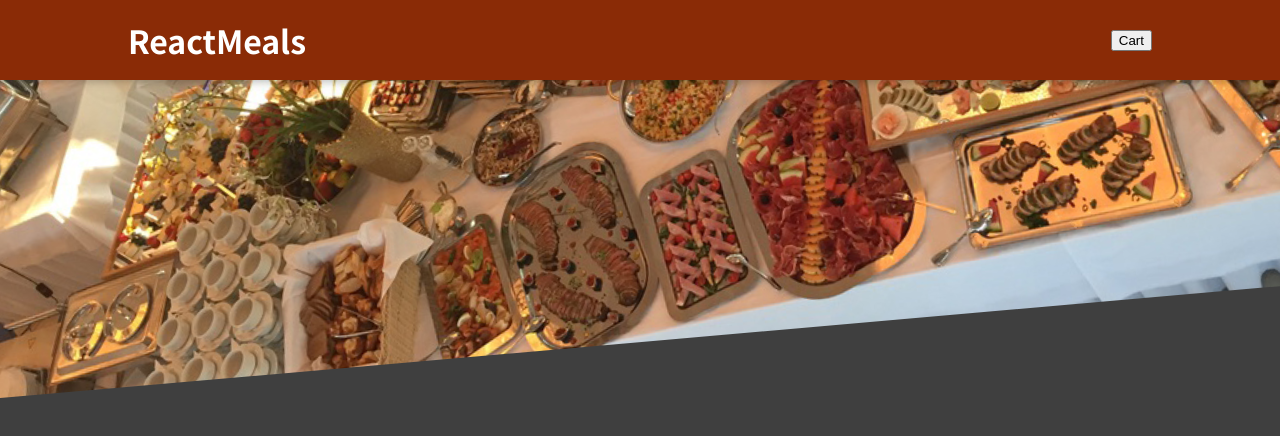
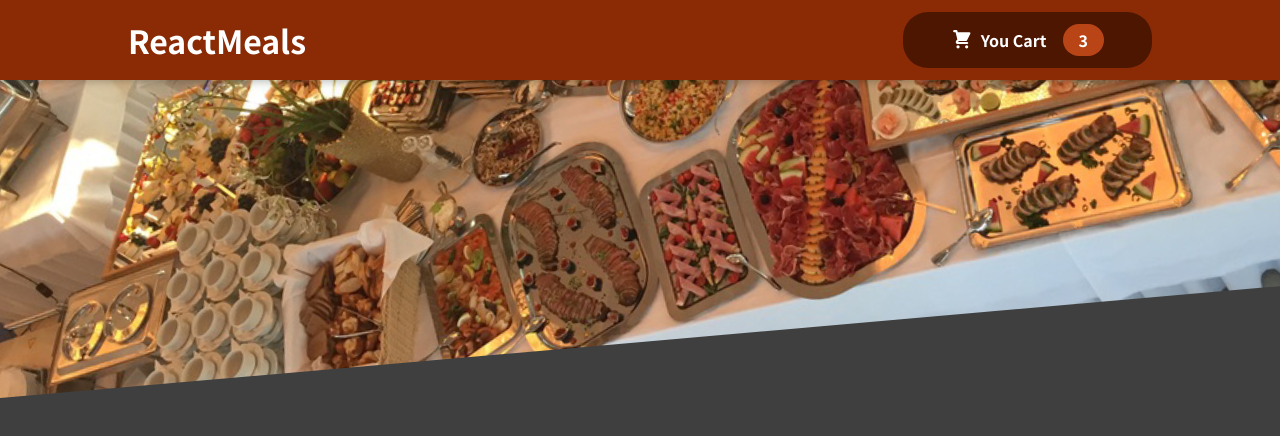
Before and after one commit to elvan/food-order-app-react-example, a JavaScript app: page / in a window 1280 px wide. Shown: the top 436 px of the page. Built offline with nearby package versions, Linux system fonts and the light colour scheme.

Commit message:
adding the cart button component

```diff
--- /dev/null
+++ b/src/components/Cart/CartIcon.js
@@ -0,0 +1,13 @@
+const CartIcon = () => {
+  return (
+    <svg
+      xmlns='http://www.w3.org/2000/svg'
+      viewBox='0 0 20 20'
+      fill='currentColor'
+    >
+      <path d='M3 1a1 1 0 000 2h1.22l.305 1.222a.997.997 0 00.01.042l1.358 5.43-.893.892C3.74 11.846 4.632 14 6.414 14H15a1 1 0 000-2H6.414l1-1H14a1 1 0 00.894-.553l3-6A1 1 0 0017 3H6.28l-.31-1.243A1 1 0 005 1H3zM16 16.5a1.5 1.5 0 11-3 0 1.5 1.5 0 013 0zM6.5 18a1.5 1.5 0 100-3 1.5 1.5 0 000 3z' />
+    </svg>
+  );
+};
+
+export default CartIcon;
--- a/src/components/Layout/Header.js
+++ b/src/components/Layout/Header.js
@@ -1,12 +1,13 @@
 import mealsImage from '../../assets/meals.jpg';
 import classes from './Header.module.css';
+import HeaderCartButton from './HeaderCartButton';
 
 const Header = (props) => {
   return (
     <>
       <header className={classes.header}>
         <h1>ReactMeals</h1>
-        <button>Cart</button>
+        <HeaderCartButton />
       </header>
       <div className={classes['main-image']}>
         <img src={mealsImage} alt='A table full of delicious food' />
--- /dev/null
+++ b/src/components/Layout/HeaderCartButton.js
@@ -0,0 +1,16 @@
+import CartIcon from '../Cart/CartIcon';
+import classes from './HeaderCartButton.module.css';
+
+const HeaderCartButton = (props) => {
+  return (
+    <button className={classes.button}>
+      <span className={classes.icon}>
+        <CartIcon />
+      </span>
+      <span>You Cart</span>
+      <span className={classes.badge}>3</span>
+    </button>
+  );
+};
+
+export default HeaderCartButton;
--- /dev/null
+++ b/src/components/Layout/HeaderCartButton.module.css
@@ -0,0 +1,59 @@
+.button {
+  cursor: pointer;
+  font: inherit;
+  border: none;
+  background-color: #4d1601;
+  color: white;
+  padding: 0.75rem 3rem;
+  display: flex;
+  justify-content: space-around;
+  align-items: center;
+  border-radius: 25px;
+  font-weight: bold;
+}
+
+.button:hover,
+.button:active {
+  background-color: #2c0d00;
+}
+
+.icon {
+  width: 1.35rem;
+  height: 1.35rem;
+  margin-right: 0.5rem;
+}
+
+.badge {
+  background-color: #b94517;
+  padding: 0.25rem 1rem;
+  border-radius: 25px;
+  margin-left: 1rem;
+  font-weight: bold;
+}
+
+.button:hover .badge,
+.button:active .badge {
+  background-color: #92320c;
+}
+
+.bump {
+  animation: bump 300ms ease-out;
+}
+
+@keyframes bump {
+  0% {
+    transform: scale(1);
+  }
+  10% {
+    transform: scale(0.9);
+  }
+  30% {
+    transform: scale(1.1);
+  }
+  50% {
+    transform: scale(1.15);
+  }
+  100% {
+    transform: scale(1);
+  }
+}
```
